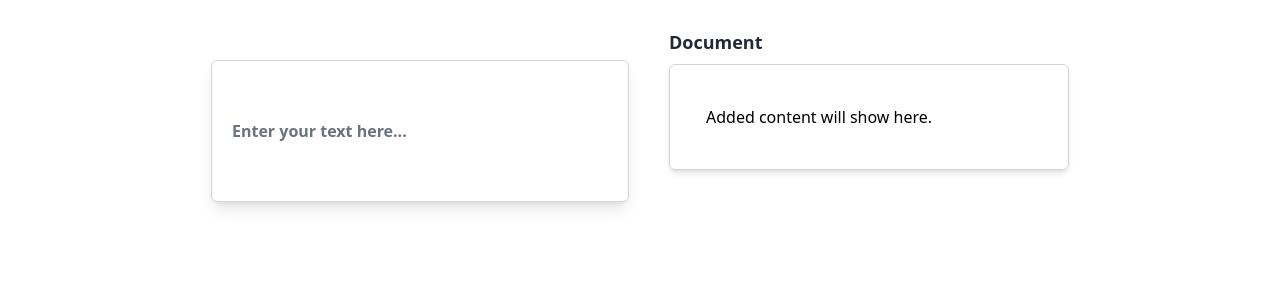
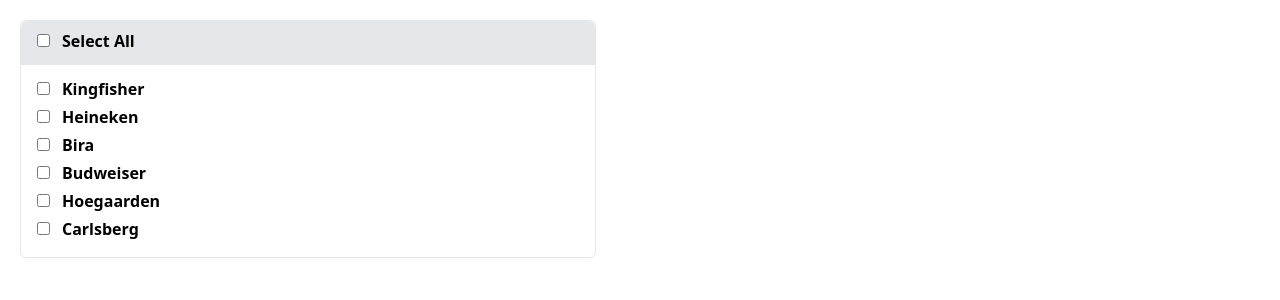
Before and after one commit to AlkTheOrg/algochurn-frontend-challenges, a React (Vite) app: page / in a window 1280 px wide. Shown: the top 300 px of the page. Built offline with nearby package versions, Linux system fonts and the light colour scheme.

Commit message:
SelectAllCheckboxes solution

```diff
--- a/src/App.tsx
+++ b/src/App.tsx
@@ -1,11 +1,14 @@
 import './index.css'
 import { InsertTextInDocument } from './InsertTextInDocument'
+import { SelectAllCheckboxes } from './SelectAllCheckboxes';
 
 function App() {
   const components = [
     InsertTextInDocument,
+    SelectAllCheckboxes
   ]
   if (components.length === 0) return null;
+  // const SelectedComponent = components[2];
   const SelectedComponent = components[components.length - 1];
 
   return (
--- /dev/null
+++ b/src/SelectAllCheckboxes/Checkbox.tsx
@@ -0,0 +1,29 @@
+import { ChangeEvent, FC } from "react"
+
+type Props = {
+  checked: boolean,
+  onChange: (e: ChangeEvent<HTMLInputElement>) => void,
+  label: string,
+  id: string
+}
+
+export const Checkbox: FC<Props> = ({
+  checked,
+  onChange,
+  label,
+  id
+}) => {
+  return (
+    <li className="pb-1">
+      <input
+        type="checkbox"
+        checked={checked}
+        onChange={onChange}
+        id={id}
+      />
+      <label className="pl-3" htmlFor={id}>
+        {label}
+      </label>
+    </li>
+  )
+}
--- /dev/null
+++ b/src/SelectAllCheckboxes/index.tsx
@@ -0,0 +1,51 @@
+import { useMemo, useState } from 'react';
+import { checkboxList } from './list';
+import { Checkbox } from './Checkbox';
+
+export const SelectAllCheckboxes = () => {
+  const [items, setItems] = useState(checkboxList);
+  const toggleCheckbox = (index: number) => {
+    setItems([
+      ...items.slice(0, index),
+      {
+        ...items[index],
+        checked: !items[index].checked
+      },
+      ...items.slice(index + 1)
+    ])
+  };
+
+  const allSelected = useMemo(() => items.every(item => item.checked), [items]);
+
+  const toggleAllSelected = () => {
+    if (allSelected) {
+      setItems(items.map(item => ({ ...item, checked: false })));
+    } else {
+      setItems(items.map(item => ({ ...item, checked: true })));
+    }
+  };
+
+  return (
+  <div className="m-5 max-w-xl font-semibold rounded-md border-[1px] border-gray-200">
+    <div className="bg-gray-200 rounded-t-md py-2 px-4 list-none select-none">
+      <Checkbox
+        id="select-all"
+        label="Select All"
+        checked={allSelected}
+        onChange={toggleAllSelected}
+      />
+    </div>
+    <ul className="px-4 py-3">
+      {items.map(({ id, name, checked }, index) =>
+        <Checkbox
+          id={String(id)}
+          key={id}
+          label={name}
+          checked={checked}
+          onChange={() => toggleCheckbox(index)}
+        />
+      )}
+    </ul>
+  </div>
+  )
+}
--- /dev/null
+++ b/src/SelectAllCheckboxes/list.ts
@@ -0,0 +1,30 @@
+import { CheckboxListItems, ListItems } from "./types";
+
+const list: ListItems = [
+  {
+    id: 0,
+    name: 'Kingfisher',
+  },
+  {
+    id: 1,
+    name: 'Heineken',
+  },
+  {
+    id: 2,
+    name: 'Bira',
+  },
+  {
+    id: 3,
+    name: 'Budweiser',
+  },
+  {
+    id: 4,
+    name: 'Hoegaarden',
+  },
+  {
+    id: 5,
+    name: 'Carlsberg',
+  },
+];
+
+export const checkboxList: CheckboxListItems = list.map(el => ({ ...el, checked: false }));
--- /dev/null
+++ b/src/SelectAllCheckboxes/types.ts
@@ -0,0 +1,9 @@
+type ListItem = {
+  id: number,
+  name: string
+}
+
+type CheckboxListItem = ListItem & { checked: boolean };
+
+export type ListItems = ListItem[];
+export type CheckboxListItems = CheckboxListItem[];
```
